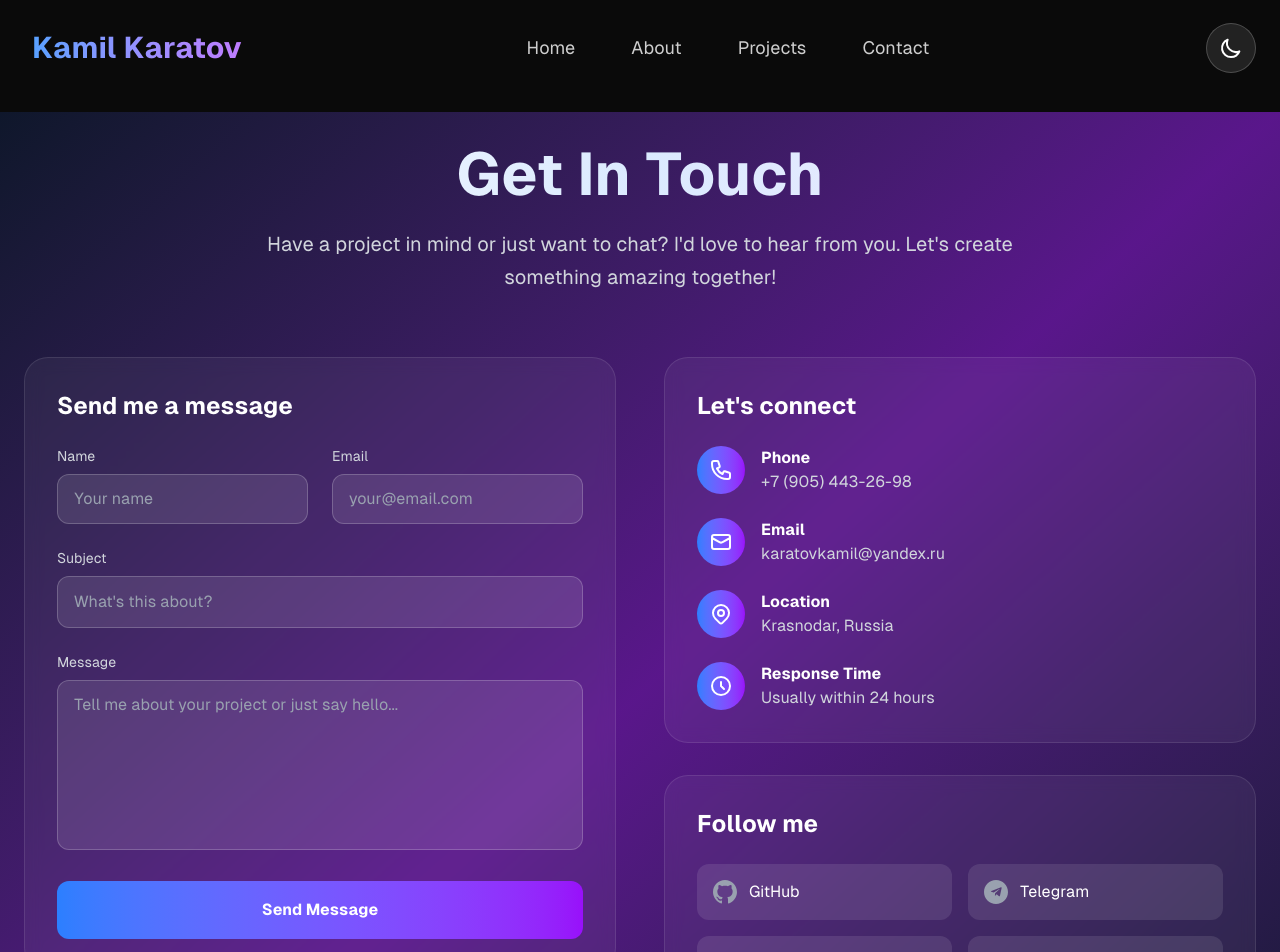
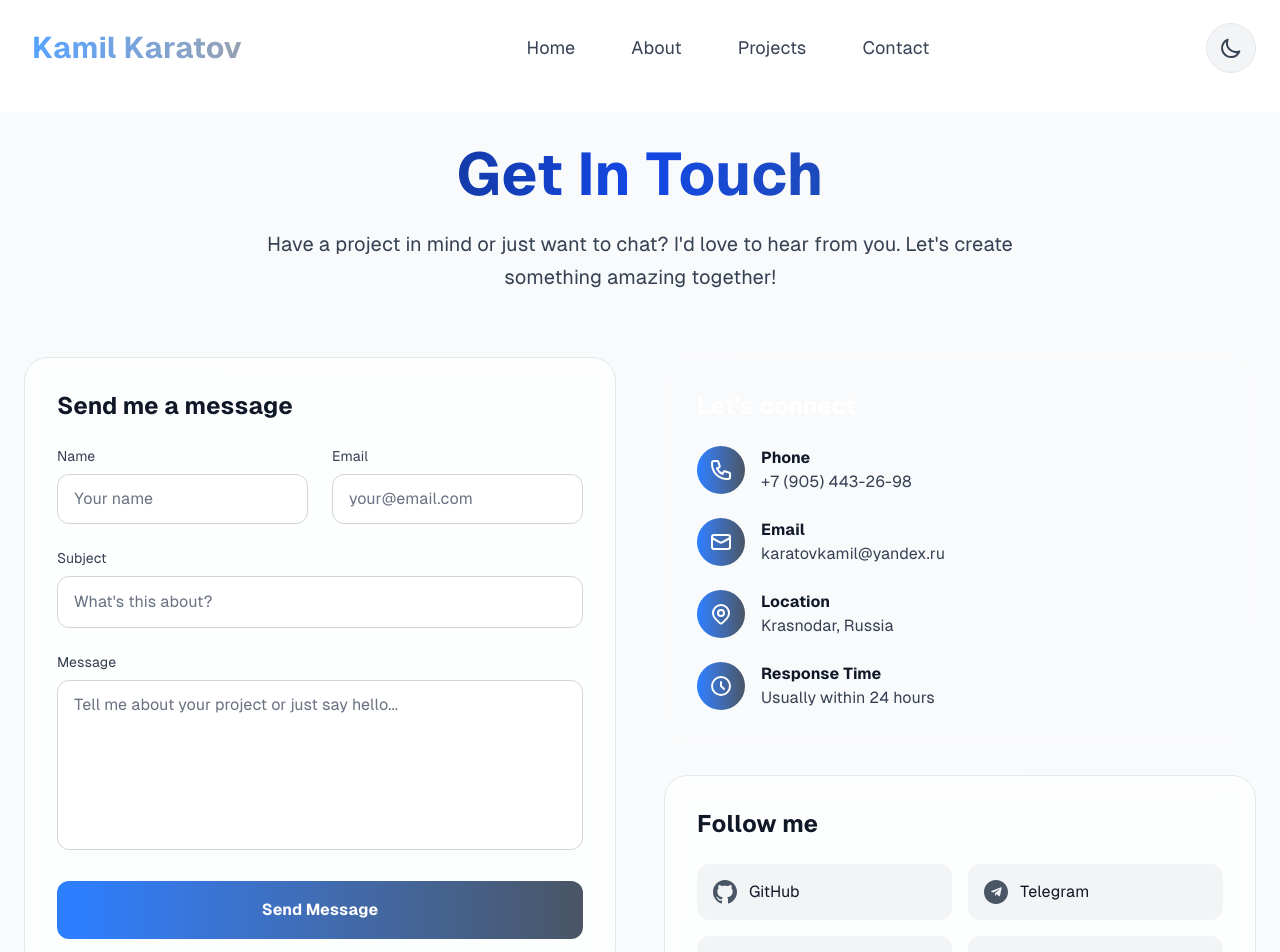
Before and after one commit to Kamil-Zuki/polyraspad, a Next.js app: page /contact in a window 1280 px wide. Shown: the top 952 px of the page. Built offline with nearby package versions, Linux system fonts and the light colour scheme.

Commit message:
feat: switch to neutral colors

```diff
--- a/app/(ui)/contact/page.tsx
+++ b/app/(ui)/contact/page.tsx
@@ -98,7 +98,7 @@ export default function Contact() {
   ];
 
   return (
-    <div className="min-h-[calc(100vh-7rem)] bg-gradient-to-br from-slate-900 via-purple-900 to-slate-900">
+    <div className="min-h-[calc(100vh-7rem)] bg-gradient-to-br from-slate-50 via-gray-50 to-slate-50 dark:from-slate-900 dark:via-gray-900 dark:to-slate-900">
       <div className="py-8">
         <div className="container max-w-6xl">
           {/* Header */}
@@ -108,10 +108,10 @@ export default function Contact() {
             transition={{ duration: 0.8 }}
             className="text-center mb-12 lg:mb-16"
           >
-            <h1 className="text-4xl sm:text-5xl md:text-6xl font-bold mb-4 lg:mb-6 bg-gradient-to-r from-white via-blue-100 to-purple-100 bg-clip-text text-transparent">
+            <h1 className="text-4xl sm:text-5xl md:text-6xl font-bold mb-4 lg:mb-6 bg-gradient-to-r from-gray-900 via-blue-700 to-slate-700 dark:from-white dark:via-blue-100 dark:to-gray-100 bg-clip-text text-transparent">
               Get In Touch
             </h1>
-            <p className="text-lg sm:text-xl text-gray-300 max-w-3xl mx-auto leading-relaxed">
+            <p className="text-lg sm:text-xl text-gray-700 dark:text-gray-300 max-w-3xl mx-auto leading-relaxed">
               Have a project in mind or just want to chat? I&#39;d love to hear
               from you. Let&#39;s create something amazing together!
             </p>
@@ -123,9 +123,9 @@ export default function Contact() {
               initial={{ opacity: 0, x: -50 }}
               animate={{ opacity: 1, x: 0 }}
               transition={{ delay: 0.2, duration: 0.8 }}
-              className="bg-white/5 backdrop-blur-sm rounded-2xl p-6 lg:p-8 border border-white/10"
+              className="bg-white/70 dark:bg-white/5 backdrop-blur-sm rounded-2xl p-6 lg:p-8 border border-gray-200 dark:border-white/10"
             >
-              <h2 className="text-xl sm:text-2xl font-bold text-white mb-4 lg:mb-6">
+              <h2 className="text-xl sm:text-2xl font-bold text-gray-900 dark:text-white mb-4 lg:mb-6">
                 Send me a message
               </h2>
 
@@ -150,10 +150,10 @@ export default function Contact() {
                       />
                     </svg>
                   </div>
-                  <h3 className="text-xl font-semibold text-white mb-2">
+                  <h3 className="text-xl font-semibold text-gray-900 dark:text-white mb-2">
                     Message Sent!
                   </h3>
-                  <p className="text-gray-300">
+                  <p className="text-gray-700 dark:text-gray-300">
                     Thank you for reaching out. I&#39;ll get back to you soon!
                   </p>
                 </motion.div>
@@ -166,7 +166,7 @@ export default function Contact() {
                     <div>
                       <label
                         htmlFor="name"
-                        className="block text-sm font-medium text-gray-300 mb-2"
+                        className="block text-sm font-medium text-gray-700 dark:text-gray-300 mb-2"
                       >
                         Name
                       </label>
@@ -177,14 +177,14 @@ export default function Contact() {
                         value={formData.name}
                         onChange={handleChange}
                         required
-                        className="w-full px-3 sm:px-4 py-2 sm:py-3 bg-white/10 border border-white/20 rounded-lg text-white placeholder-gray-400 focus:outline-none focus:ring-2 focus:ring-blue-500 focus:border-transparent transition-all duration-300 text-sm sm:text-base"
+                        className="w-full px-3 sm:px-4 py-2 sm:py-3 bg-white dark:bg-white/10 border border-gray-300 dark:border-white/20 rounded-lg text-gray-900 dark:text-white placeholder-gray-500 dark:placeholder-gray-400 focus:outline-none focus:ring-2 focus:ring-blue-500 focus:border-transparent transition-all duration-300 text-sm sm:text-base"
                         placeholder="Your name"
                       />
                     </div>
                     <div>
                       <label
                         htmlFor="email"
-                        className="block text-sm font-medium text-gray-300 mb-2"
+                        className="block text-sm font-medium text-gray-700 dark:text-gray-300 mb-2"
                       >
                         Email
                       </label>
@@ -195,7 +195,7 @@ export default function Contact() {
                         value={formData.email}
                         onChange={handleChange}
                         required
-                        className="w-full px-3 sm:px-4 py-2 sm:py-3 bg-white/10 border border-white/20 rounded-lg text-white placeholder-gray-400 focus:outline-none focus:ring-2 focus:ring-blue-500 focus:border-transparent transition-all duration-300 text-sm sm:text-base"
+                        className="w-full px-3 sm:px-4 py-2 sm:py-3 bg-white dark:bg-white/10 border border-gray-300 dark:border-white/20 rounded-lg text-gray-900 dark:text-white placeholder-gray-500 dark:placeholder-gray-400 focus:outline-none focus:ring-2 focus:ring-blue-500 focus:border-transparent transition-all duration-300 text-sm sm:text-base"
                         placeholder="your@email.com"
                       />
                     </div>
@@ -204,7 +204,7 @@ export default function Contact() {
                   <div>
                     <label
                       htmlFor="subject"
-                      className="block text-sm font-medium text-gray-300 mb-2"
+                      className="block text-sm font-medium text-gray-700 dark:text-gray-300 mb-2"
                     >
                       Subject
                     </label>
@@ -215,7 +215,7 @@ export default function Contact() {
                       value={formData.subject}
                       onChange={handleChange}
                       required
-                      className="w-full px-4 py-3 bg-white/10 border border-white/20 rounded-lg text-white placeholder-gray-400 focus:outline-none focus:ring-2 focus:ring-blue-500 focus:border-transparent transition-all duration-300"
+                      className="w-full px-4 py-3 bg-white dark:bg-white/10 border border-gray-300 dark:border-white/20 rounded-lg text-gray-900 dark:text-white placeholder-gray-500 dark:placeholder-gray-400 focus:outline-none focus:ring-2 focus:ring-blue-500 focus:border-transparent transition-all duration-300"
                       placeholder="What's this about?"
                     />
                   </div>
@@ -223,7 +223,7 @@ export default function Contact() {
                   <div>
                     <label
                       htmlFor="message"
-                      className="block text-sm font-medium text-gray-300 mb-2"
+                      className="block text-sm font-medium text-gray-700 dark:text-gray-300 mb-2"
                     >
                       Message
                     </label>
@@ -234,7 +234,7 @@ export default function Contact() {
                       onChange={handleChange}
                       required
                       rows={6}
-                      className="w-full px-3 sm:px-4 py-2 sm:py-3 bg-white/10 border border-white/20 rounded-lg text-white placeholder-gray-400 focus:outline-none focus:ring-2 focus:ring-blue-500 focus:border-transparent transition-all duration-300 resize-none text-sm sm:text-base"
+                      className="w-full px-3 sm:px-4 py-2 sm:py-3 bg-white dark:bg-white/10 border border-gray-300 dark:border-white/20 rounded-lg text-gray-900 dark:text-white placeholder-gray-500 dark:placeholder-gray-400 focus:outline-none focus:ring-2 focus:ring-blue-500 focus:border-transparent transition-all duration-300 resize-none text-sm sm:text-base"
                       placeholder="Tell me about your project or just say hello..."
                     />
                   </div>
@@ -244,7 +244,7 @@ export default function Contact() {
                     disabled={isSubmitting}
                     whileHover={{ scale: 1.02 }}
                     whileTap={{ scale: 0.98 }}
-                    className="w-full py-4 bg-gradient-to-r from-blue-500 to-purple-600 hover:from-blue-600 hover:to-purple-700 text-white font-semibold rounded-lg transition-all duration-300 disabled:opacity-50 disabled:cursor-not-allowed flex items-center justify-center"
+                    className="w-full py-4 bg-gradient-to-r from-blue-500 to-gray-600 hover:from-blue-600 hover:to-gray-700 text-white font-semibold rounded-lg transition-all duration-300 disabled:opacity-50 disabled:cursor-not-allowed flex items-center justify-center"
                   >
                     {isSubmitting ? (
                       <>
@@ -292,7 +292,7 @@ export default function Contact() {
                 </h2>
                 <div className="space-y-4 lg:space-y-6">
                   <div className="flex items-center space-x-3 sm:space-x-4">
-                    <div className="w-10 h-10 sm:w-12 sm:h-12 bg-gradient-to-r from-blue-500 to-purple-600 rounded-full flex items-center justify-center">
+                    <div className="w-10 h-10 sm:w-12 sm:h-12 bg-gradient-to-r from-blue-500 to-gray-600 rounded-full flex items-center justify-center">
                       <svg
                         className="w-5 h-5 sm:w-6 sm:h-6 text-white"
                         fill="none"
@@ -308,17 +308,17 @@ export default function Contact() {
                       </svg>
                     </div>
                     <div>
-                      <h3 className="text-white font-semibold text-sm sm:text-base">
+                      <h3 className="text-gray-900 dark:text-white font-semibold text-sm sm:text-base">
                         Phone
                       </h3>
-                      <p className="text-gray-300 text-sm sm:text-base">
+                      <p className="text-gray-700 dark:text-gray-300 text-sm sm:text-base">
                         +7 (905) 443-26-98
                       </p>
                     </div>
                   </div>
 
                   <div className="flex items-center space-x-3 sm:space-x-4">
-                    <div className="w-10 h-10 sm:w-12 sm:h-12 bg-gradient-to-r from-blue-500 to-purple-600 rounded-full flex items-center justify-center">
+                    <div className="w-10 h-10 sm:w-12 sm:h-12 bg-gradient-to-r from-blue-500 to-gray-600 rounded-full flex items-center justify-center">
                       <svg
                         className="w-5 h-5 sm:w-6 sm:h-6 text-white"
                         fill="none"
@@ -334,17 +334,17 @@ export default function Contact() {
                       </svg>
                     </div>
                     <div>
-                      <h3 className="text-white font-semibold text-sm sm:text-base">
+                      <h3 className="text-gray-900 dark:text-white font-semibold text-sm sm:text-base">
                         Email
                       </h3>
-                      <p className="text-gray-300 text-sm sm:text-base">
+                      <p className="text-gray-700 dark:text-gray-300 text-sm sm:text-base">
                         karatovkamil@yandex.ru
                       </p>
                     </div>
                   </div>
 
                   <div className="flex items-center space-x-3 sm:space-x-4">
-                    <div className="w-10 h-10 sm:w-12 sm:h-12 bg-gradient-to-r from-blue-500 to-purple-600 rounded-full flex items-center justify-center">
+                    <div className="w-10 h-10 sm:w-12 sm:h-12 bg-gradient-to-r from-blue-500 to-gray-600 rounded-full flex items-center justify-center">
                       <svg
                         className="w-5 h-5 sm:w-6 sm:h-6 text-white"
                         fill="none"
@@ -366,17 +366,17 @@ export default function Contact() {
                       </svg>
                     </div>
                     <div>
-                      <h3 className="text-white font-semibold text-sm sm:text-base">
+                      <h3 className="text-gray-900 dark:text-white font-semibold text-sm sm:text-base">
                         Location
                       </h3>
-                      <p className="text-gray-300 text-sm sm:text-base">
+                      <p className="text-gray-700 dark:text-gray-300 text-sm sm:text-base">
                         Krasnodar, Russia
                       </p>
                     </div>
                   </div>
 
                   <div className="flex items-center space-x-3 sm:space-x-4">
-                    <div className="w-10 h-10 sm:w-12 sm:h-12 bg-gradient-to-r from-blue-500 to-purple-600 rounded-full flex items-center justify-center">
+                    <div className="w-10 h-10 sm:w-12 sm:h-12 bg-gradient-to-r from-blue-500 to-gray-600 rounded-full flex items-center justify-center">
                       <svg
                         className="w-5 h-5 sm:w-6 sm:h-6 text-white"
                         fill="none"
@@ -392,10 +392,10 @@ export default function Contact() {
                       </svg>
                     </div>
                     <div>
-                      <h3 className="text-white font-semibold text-sm sm:text-base">
+                      <h3 className="text-gray-900 dark:text-white font-semibold text-sm sm:text-base">
                         Response Time
                       </h3>
-                      <p className="text-gray-300 text-sm sm:text-base">
+                      <p className="text-gray-700 dark:text-gray-300 text-sm sm:text-base">
                         Usually within 24 hours
                       </p>
                     </div>
@@ -404,8 +404,8 @@ export default function Contact() {
               </div>
 
               {/* Social Links */}
-              <div className="bg-white/5 backdrop-blur-sm rounded-2xl p-6 lg:p-8 border border-white/10">
-                <h2 className="text-xl sm:text-2xl font-bold text-white mb-4 lg:mb-6">
+              <div className="bg-white/70 dark:bg-white/5 backdrop-blur-sm rounded-2xl p-6 lg:p-8 border border-gray-200 dark:border-white/10">
+                <h2 className="text-xl sm:text-2xl font-bold text-gray-900 dark:text-white mb-4 lg:mb-6">
                   Follow me
                 </h2>
                 <div className="grid grid-cols-2 gap-3 sm:gap-4">
@@ -417,12 +417,12 @@ export default function Contact() {
                       rel="noopener noreferrer"
                       whileHover={{ scale: 1.05 }}
                       whileTap={{ scale: 0.95 }}
-                      className="flex items-center space-x-2 sm:space-x-3 p-3 sm:p-4 bg-white/10 hover:bg-white/20 rounded-lg transition-all duration-300 group"
+                      className="flex items-center space-x-2 sm:space-x-3 p-3 sm:p-4 bg-gray-100 dark:bg-white/10 hover:bg-gray-200 dark:hover:bg-white/20 rounded-lg transition-all duration-300 group"
                     >
-                      <div className="text-gray-400 group-hover:text-white transition-colors">
+                      <div className="text-gray-600 dark:text-gray-400 group-hover:text-blue-600 dark:group-hover:text-white transition-colors">
                         {social.icon}
                       </div>
-                      <span className="text-white font-medium text-sm sm:text-base">
+                      <span className="text-gray-900 dark:text-white font-medium text-sm sm:text-base">
                         {social.name}
                       </span>
                     </motion.a>
@@ -435,12 +435,12 @@ export default function Contact() {
                 initial={{ opacity: 0, y: 20 }}
                 animate={{ opacity: 1, y: 0 }}
                 transition={{ delay: 0.8, duration: 0.6 }}
-                className="bg-gradient-to-r from-blue-500/20 to-purple-500/20 backdrop-blur-sm rounded-2xl p-6 lg:p-8 border border-blue-500/30"
+                className="bg-gradient-to-r from-blue-500/20 to-gray-500/20 backdrop-blur-sm rounded-2xl p-6 lg:p-8 border border-blue-500/30"
               >
-                <h3 className="text-lg sm:text-xl font-bold text-white mb-3">
+                <h3 className="text-lg sm:text-xl font-bold text-gray-900 dark:text-white mb-3">
                   Fun Fact
                 </h3>
-                <p className="text-gray-300 leading-relaxed text-sm sm:text-base">
+                <p className="text-gray-700 dark:text-gray-300 leading-relaxed text-sm sm:text-base">
                   I&#39;m currently learning frontend development
                   (JS/TypeScript, React/Next.js) to complement my backend
                   expertise. I also enjoy studying foreign languages - English
--- a/app/components/Navbar.tsx
+++ b/app/components/Navbar.tsx
@@ -10,8 +10,21 @@ export default function Navbar() {
   const [scrolled, setScrolled] = useState(false);
 
   useEffect(() => {
-    const isDarkMode = document.documentElement.classList.contains("dark");
-    setIsDark(isDarkMode);
+    // Load theme from localStorage
+    const savedTheme = localStorage.getItem("theme");
+    const prefersDark = window.matchMedia(
+      "(prefers-color-scheme: dark)"
+    ).matches;
+
+    const shouldBeDark = savedTheme === "dark" || (!savedTheme && prefersDark);
+
+    if (shouldBeDark) {
+      document.documentElement.classList.add("dark");
+      setIsDark(true);
+    } else {
+      document.documentElement.classList.remove("dark");
+      setIsDark(false);
+    }
   }, []);
 
   useEffect(() => {
@@ -23,8 +36,16 @@ export default function Navbar() {
   }, []);
 
   const toggleDarkMode = () => {
-    setIsDark(!isDark);
-    document.documentElement.classList.toggle("dark");
+    const newDarkMode = !isDark;
+    setIsDark(newDarkMode);
+
+    if (newDarkMode) {
+      document.documentElement.classList.add("dark");
+      localStorage.setItem("theme", "dark");
+    } else {
+      document.documentElement.classList.remove("dark");
+      localStorage.setItem("theme", "light");
+    }
   };
 
   const navItems = [
@@ -41,7 +62,7 @@ export default function Navbar() {
       transition={{ duration: 0.6, ease: "easeOut" }}
       className={`fixed top-0 w-full z-50 transition-all duration-300 ${
         scrolled
-          ? "bg-black/20 backdrop-blur-xl border-b border-white/10"
+          ? "bg-white/80 dark:bg-black/20 backdrop-blur-xl border-b border-gray-200 dark:border-white/10"
           : "bg-transparent"
       }`}
     >
@@ -51,7 +72,7 @@ export default function Navbar() {
           <motion.div whileHover={{ scale: 1.05 }} whileTap={{ scale: 0.95 }}>
             <Link
               href="/"
-              className="text-2xl sm:text-3xl font-bold bg-gradient-to-r from-blue-400 to-purple-400 bg-clip-text text-transparent px-2 py-1"
+              className="text-2xl sm:text-3xl font-bold bg-gradient-to-r from-blue-400 to-gray-400 bg-clip-text text-transparent px-2 py-1"
             >
               Kamil Karatov
             </Link>
@@ -68,10 +89,10 @@ export default function Navbar() {
               >
                 <Link
                   href={item.href}
-                  className="relative text-white/80 hover:text-white transition-colors duration-300 group px-md py-sm text-base lg:text-lg font-medium"
+                  className="relative text-gray-700 dark:text-white/80 hover:text-gray-900 dark:hover:text-white transition-colors duration-300 group px-md py-sm text-base lg:text-lg font-medium"
                 >
                   {item.label}
-                  <span className="absolute -bottom-1 left-0 w-0 h-0.5 bg-gradient-to-r from-blue-400 to-purple-400 transition-all duration-300 group-hover:w-full"></span>
+                  <span className="absolute -bottom-1 left-0 w-0 h-0.5 bg-gradient-to-r from-blue-400 to-gray-400 transition-all duration-300 group-hover:w-full"></span>
                 </Link>
               </motion.div>
             ))}
@@ -83,7 +104,7 @@ export default function Navbar() {
               whileHover={{ scale: 1.1 }}
               whileTap={{ scale: 0.9 }}
               onClick={toggleDarkMode}
-              className="p-2.5 sm:p-3 rounded-full bg-white/10 backdrop-blur-sm border border-white/20 text-white hover:bg-white/20 transition-all duration-300"
+              className="p-2.5 sm:p-3 rounded-full bg-gray-100 dark:bg-white/10 backdrop-blur-sm border border-gray-200 dark:border-white/20 text-gray-700 dark:text-white hover:bg-gray-200 dark:hover:bg-white/20 transition-all duration-300"
             >
               {isDark ? (
                 <svg
@@ -121,7 +142,7 @@ export default function Navbar() {
               whileHover={{ scale: 1.1 }}
               whileTap={{ scale: 0.9 }}
               onClick={() => setIsMobileMenuOpen(!isMobileMenuOpen)}
-              className="md:hidden p-2.5 sm:p-3 rounded-full bg-white/10 backdrop-blur-sm border border-white/20 text-white"
+              className="md:hidden p-2.5 sm:p-3 rounded-full bg-gray-100 dark:bg-white/10 backdrop-blur-sm border border-gray-200 dark:border-white/20 text-gray-700 dark:text-white"
             >
               <svg
                 className="w-6 h-6 sm:w-7 sm:h-7"
@@ -158,7 +179,7 @@ export default function Navbar() {
             animate={{ opacity: 1, height: "auto" }}
             exit={{ opacity: 0, height: 0 }}
             transition={{ duration: 0.3 }}
-            className="md:hidden bg-black/40 backdrop-blur-xl border-t border-white/10"
+            className="md:hidden bg-white/80 dark:bg-black/40 backdrop-blur-xl border-t border-gray-200 dark:border-white/10"
           >
             <div className="px-lg py-xl flex flex-col gap-md">
               {navItems.map((item, index) => (
@@ -171,7 +192,7 @@ export default function Navbar() {
                   <Link
                     href={item.href}
                     onClick={() => setIsMobileMenuOpen(false)}
-                    className="block text-white/80 hover:text-white transition-colors duration-300 py-md px-lg text-lg font-medium rounded-lg hover:bg-white/10"
+                    className="block text-gray-700 dark:text-white/80 hover:text-gray-900 dark:hover:text-white transition-colors duration-300 py-md px-lg text-lg font-medium rounded-lg hover:bg-gray-100 dark:hover:bg-white/10"
                   >
                     {item.label}
                   </Link>
--- a/app/layout.tsx
+++ b/app/layout.tsx
@@ -16,7 +16,7 @@ export const metadata = {
 
 export default function RootLayout({ children }: { children: ReactNode }) {
   return (
-    <html lang="en">
+    <html lang="en" suppressHydrationWarning>
       <head>
         <link rel="preconnect" href="https://fonts.googleapis.com" />
         <link
@@ -29,7 +29,7 @@ export default function RootLayout({ children }: { children: ReactNode }) {
           rel="stylesheet"
         />
       </head>
-      <body className="bg-[var(--background)] text-[var(--foreground)] min-h-screen flex flex-col">
+      <body className="bg-[var(--background)] text-[var(--foreground)] min-h-screen flex flex-col transition-colors duration-300">
         <Navbar />
         <main className="flex-1 pt-28 pb-16 overflow-x-hidden">
           <div className="min-h-full">{children}</div>
--- a/tailwind.config.ts
+++ b/tailwind.config.ts
@@ -8,10 +8,10 @@ module.exports = {
     extend: {
       colors: {
         primary: "#3b82f6",
-        secondary: "#8b5cf6",
+        secondary: "#6b7280",
       },
       backgroundImage: {
-        "gradient-hero": "linear-gradient(to bottom right, #3b82f6, #8b5cf6)",
+        "gradient-hero": "linear-gradient(to bottom right, #3b82f6, #6b7280)",
       },
       fontFamily: {
         sans: ["var(--font-sans)", "sans-serif"],
```
Also changed, not shown: app/(ui)/about/page.tsx (+24 -24 lines), app/(ui)/projects/page.tsx (+27 -27 lines), app/globals.css (+30 -6 lines), app/page.tsx (+9 -9 lines).
